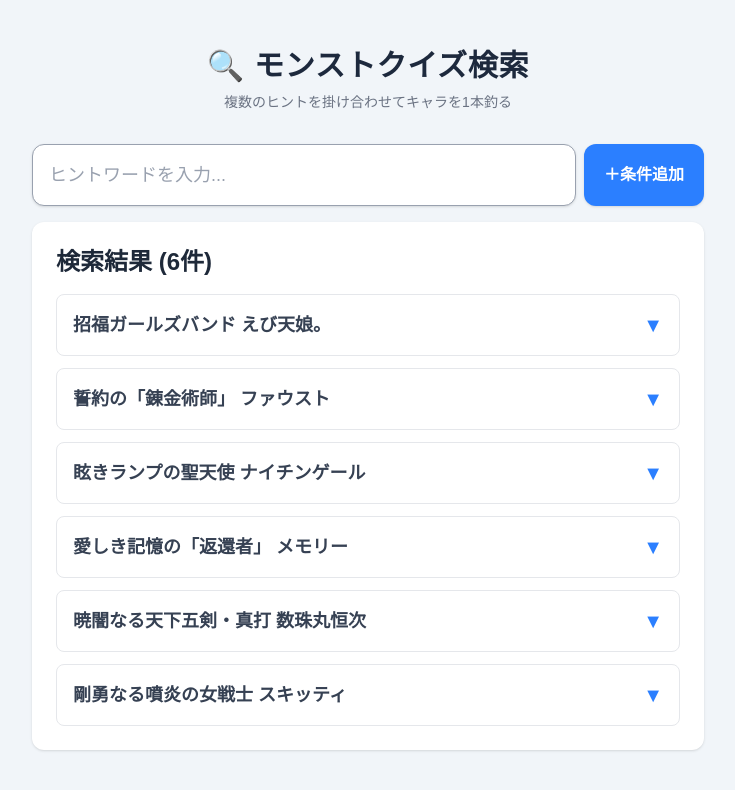
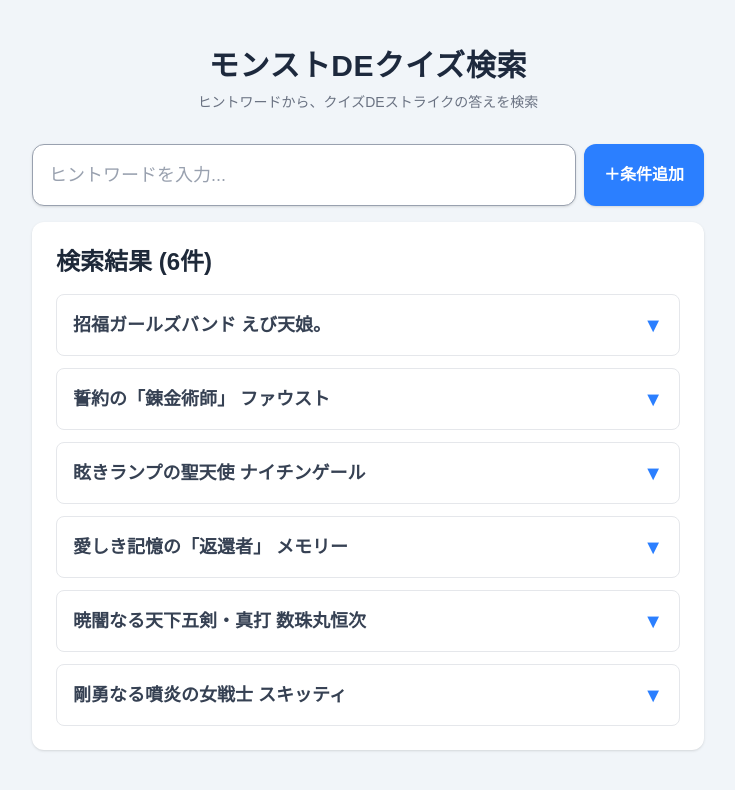
Before and after one commit to ToTo532/monst-quiz-search, a Next.js app: page / in a window 1280 px wide. Shown: the top 790 px of the page, without its empty margins (272-1007 px from the left). Built offline with nearby package versions, Linux system fonts and the light colour scheme.

Commit message:
update data

```diff
--- a/app/page.tsx
+++ b/app/page.tsx
@@ -58,10 +58,10 @@
       <div className="mx-auto max-w-2xl">
 
         <h1 className="mb-2 text-center text-3xl font-extrabold text-slate-800 tracking-wide">
-          🔍 モンストクイズ検索
+          モンストDEクイズ検索
         </h1>
         <p className="mb-8 text-center text-sm text-gray-500">
-          複数のヒントを掛け合わせてキャラを1本釣る
+          ヒントワードから、クイズDEストライクの答えを検索
         </p>
 
         {/* 検索入力欄と条件追加ボタン */}
```
